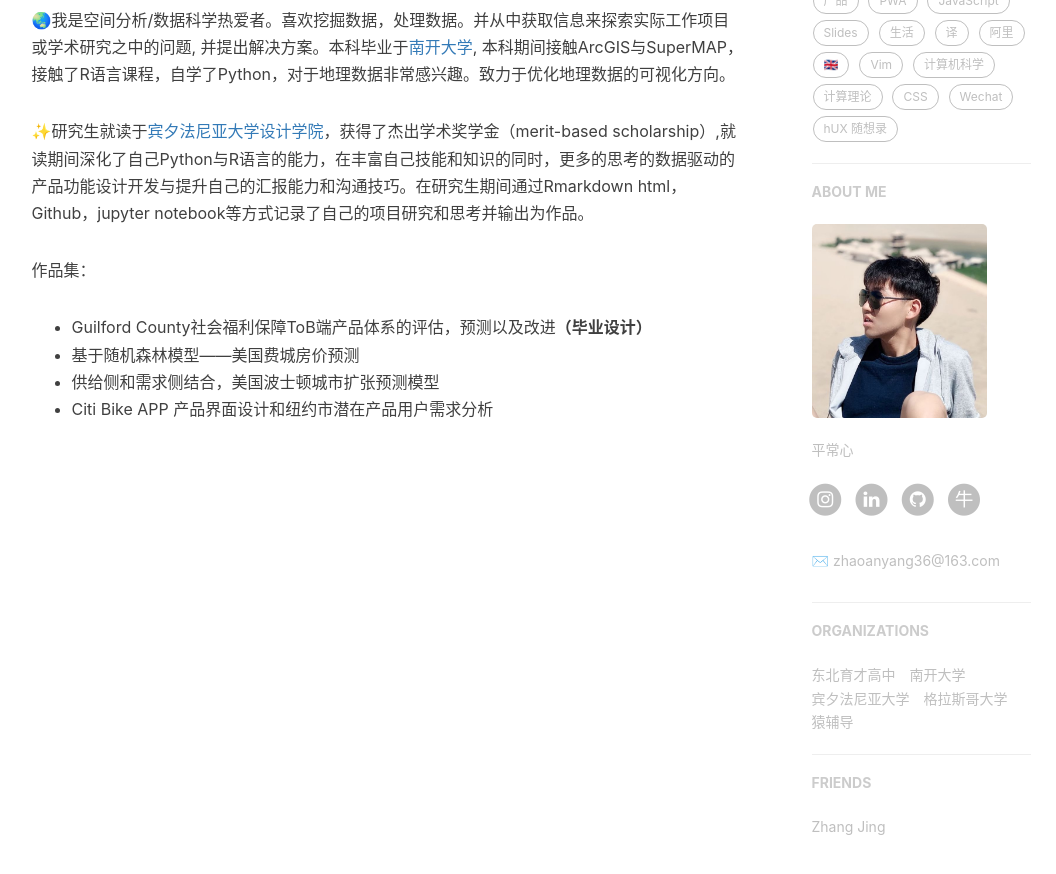
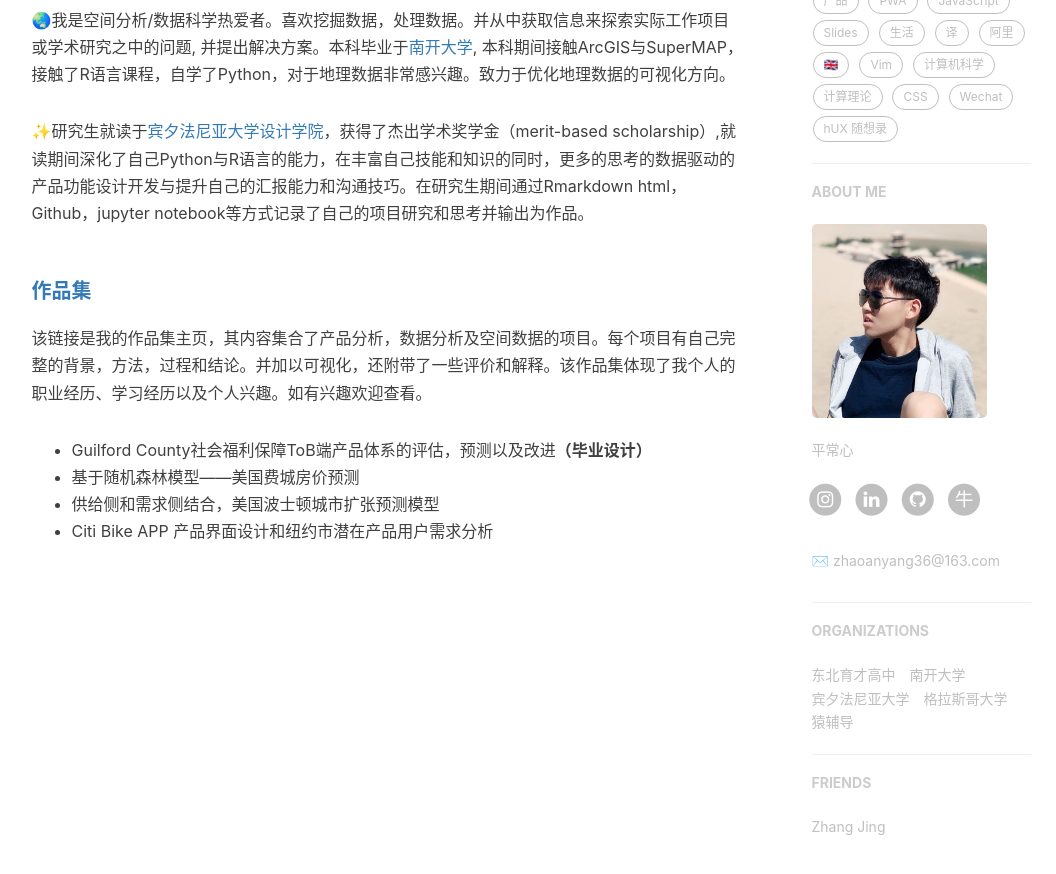
Before and after one commit to zhaoanyang36/blog, a Jekyll site: the page built from about.html, in a window 1280 px wide and 900 px high, scrolled down 627 px. Shown: the top 874 px of the window, without its empty margins (136-1192 px from the left). Built offline with Jekyll 4.4.1, drawn with Linux system fonts in a browser that asks for light colours; nearby versions of some CDN libraries; comment, search, counter and statistics services are not loaded.

Commit message:
Update zh.md

```diff
--- a/_includes/about/zh.md
+++ b/_includes/about/zh.md
@@ -7,7 +7,11 @@ Hi，我是赵安洋，职业是一名产品经理。
 
 ✨研究生就读于[宾夕法尼亚大学设计学院](https://www.design.upenn.edu/)，获得了杰出学术奖学金（merit-based scholarship）,就读期间深化了自己Python与R语言的能力，在丰富自己技能和知识的同时，更多的思考的数据驱动的产品功能设计开发与提升自己的汇报能力和沟通技巧。在研究生期间通过Rmarkdown html，Github，jupyter notebook等方式记录了自己的项目研究和思考并输出为作品。
 
-作品集：
+
+###### [作品集](https://zhaoanyang36.github.io/profolio/)
+
+该链接是我的作品集主页，其内容集合了产品分析，数据分析及空间数据的项目。每个项目有自己完整的背景，方法，过程和结论。并加以可视化，还附带了一些评价和解释。该作品集体现了我个人的职业经历、学习经历以及个人兴趣。如有兴趣欢迎查看。
+
  - Guilford County社会福利保障ToB端产品体系的评估，预测以及改进**（毕业设计）**
  - 基于随机森林模型——美国费城房价预测
  - 供给侧和需求侧结合，美国波士顿城市扩张预测模型
```
